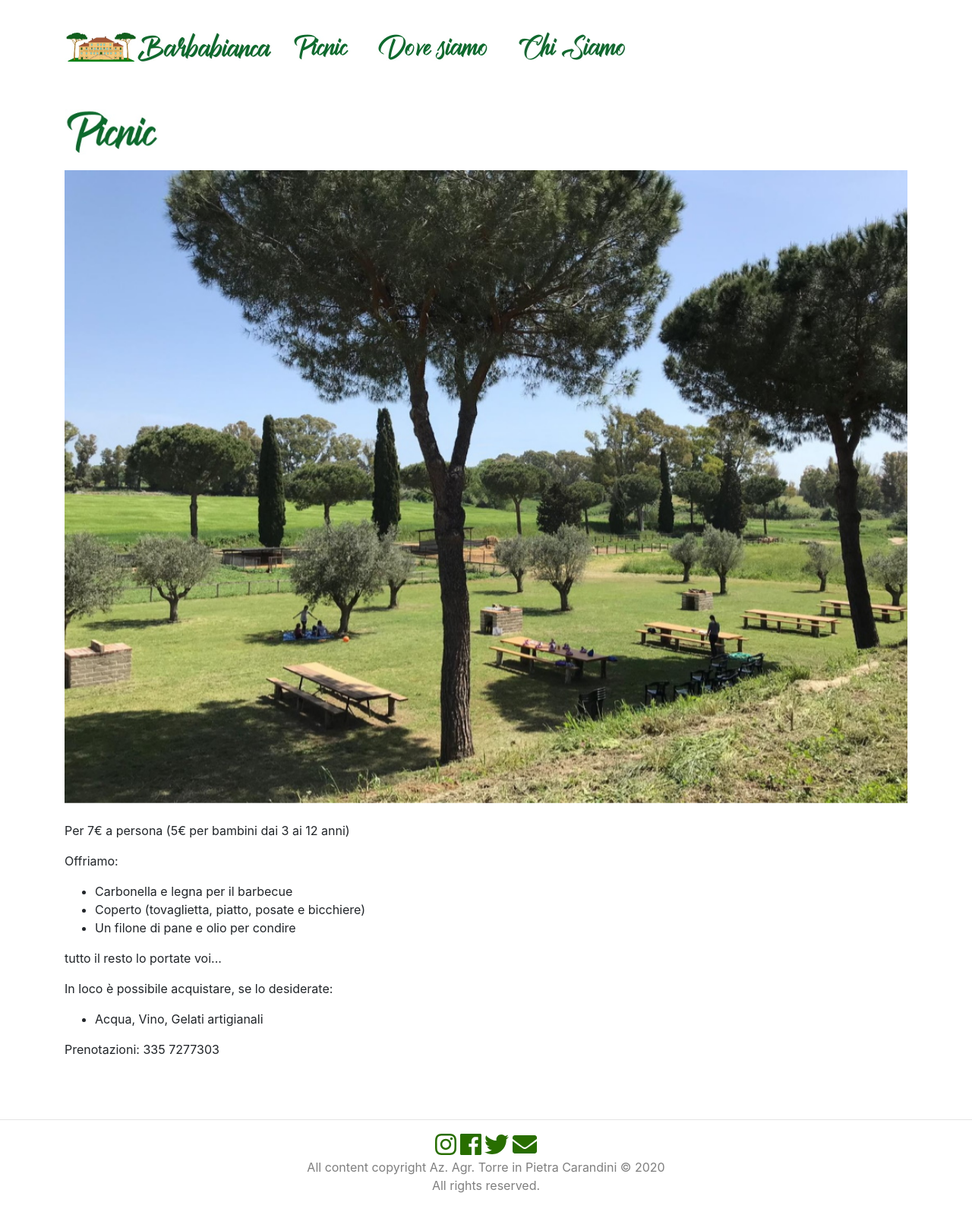
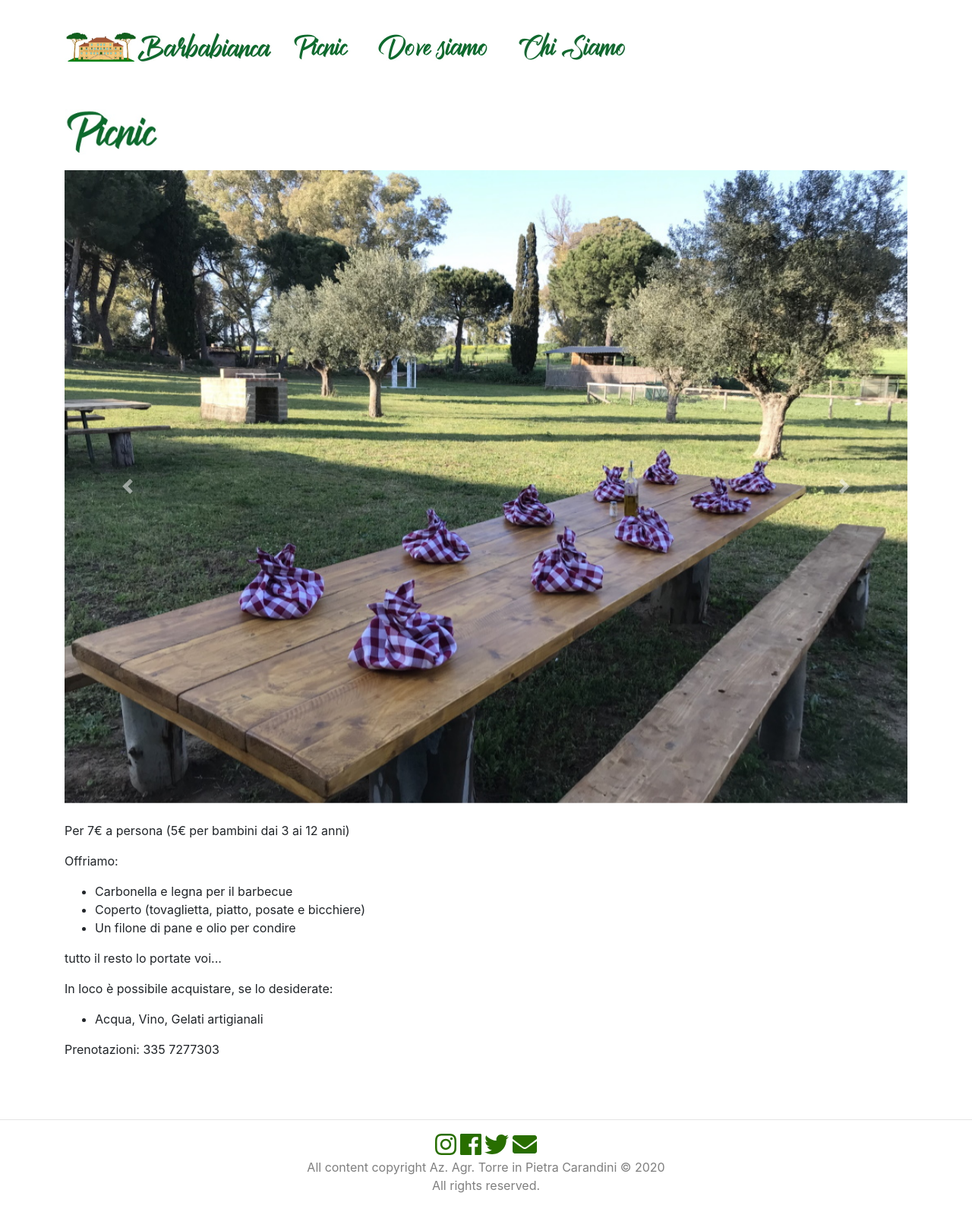
Before and after one commit to tpc-barbabianca/tpc-barbabianca.github.io, a Jekyll site: the page built from picnic.html, in a window 1280 px wide. Shown: the whole page at 76% size. Built offline with Jekyll 4.4.1, drawn with Linux system fonts in a browser that asks for light colours; nearby versions of some CDN libraries.

Commit message:
Fix carousel in picnic

```diff
--- a/picnic.html
+++ b/picnic.html
@@ -10,7 +10,7 @@ title: Picnic
                 <img src="/assets/images/menu_items/picnic.jpg" height="100" alt="picnic">
             </div>
         </div>
-        <div id="carouselExampleSlidesOnly" class="carousel slide" data-ride="carousel">
+        <div id="carouselPicnic" class="carousel slide" data-ride="carousel" data-interval="3000">
             <div class="carousel-inner">
                 {% for item in site.data.carousel_picnic_img_list %}
                     {% if forloop.index == 1 %}
@@ -22,6 +22,14 @@ title: Picnic
                     </div>
                 {% endfor %}
             </div>
+            <a class="carousel-control-prev" href="#carouselPicnic" role="button" data-slide="prev">
+                <span class="carousel-control-prev-icon" aria-hidden="true"></span>
+                <span class="sr-only">Previous</span>
+            </a>
+            <a class="carousel-control-next" href="#carouselPicnic" role="button" data-slide="next">
+                <span class="carousel-control-next-icon" aria-hidden="true"></span>
+                <span class="sr-only">Next</span>
+            </a>
         </div>
         <div class="pt-4">
             <p>Per 7€ a persona (5€ per bambini dai 3 ai 12 anni)</p>
```
